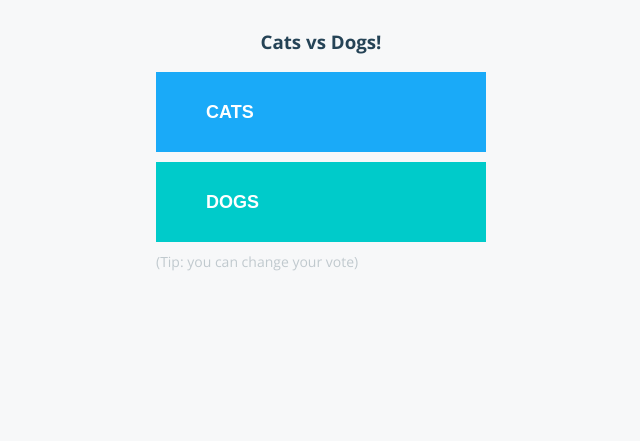
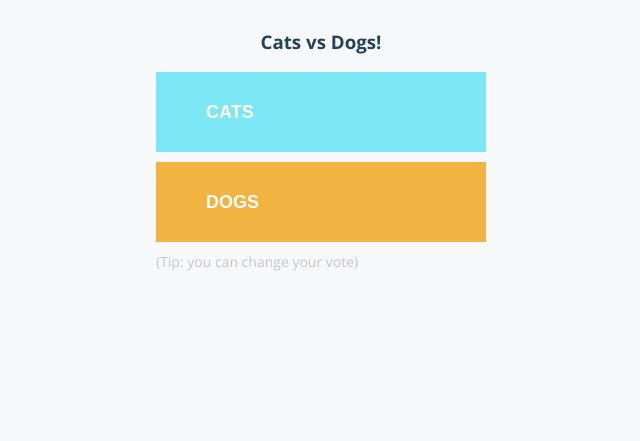
Before and after one commit to utec-tallerdevops/Melmac, a Flask app: page / in a window 1280 px wide. Shown: the top 441 px of the page, without its empty margins (319-959 px from the left). Run offline with Flask 2, Linux system fonts and the light colour scheme; some libraries are stand-ins or nearby versions.

Commit message:
Commit cambio color

```diff
--- a/vote/static/stylesheets/style.css
+++ b/vote/static/stylesheets/style.css
@@ -28,11 +28,11 @@ button i{
 }
 
 button.a{
-  background-color: #1aaaf8;
+  background-color: #7ce7f5;
 }
 
 button.b{
-  background-color: #00cbca;
+  background-color: #f1b441;
 }
 
 #tip{
```
